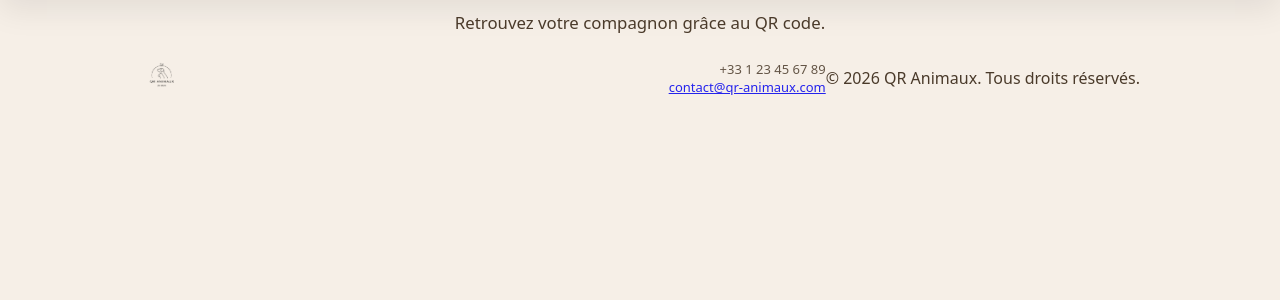
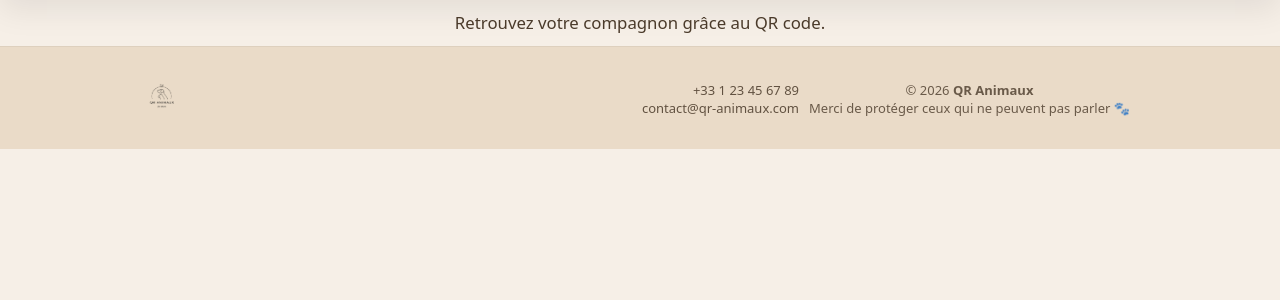
Before and after one commit to hakasimonyan-commits/sosdisparu, a PHP site: page /index.php in a window 1280 px wide. Shown: the part 226-526 px from the top of the page. Run offline with PHP 8.4, Linux system fonts and the light colour scheme.

Commit message:
includes/footer.php

```diff
--- a/includes/footer.php
+++ b/includes/footer.php
@@ -1,24 +1,28 @@
-<footer>
+<footer class="site-footer">
     <div class="footer-container">
 
         <img src="/assets/logo.png" alt="QR Animaux Logo" class="footer-logo">
 
         <div class="footer-contact">
-            <div>+33 1 23 45 67 89</div>
+            <div>
+                <a href="tel:+33123456789">+33 1 23 45 67 89</a>
+            </div>
             <div>
                 <a href="mailto:contact@qr-animaux.com">contact@qr-animaux.com</a>
             </div>
         </div>
 
-        <div class="footer-rights">
-            © 2026 QR Animaux. Tous droits réservés.
-        </div>
+        <p class="footer-thanks">
+            © <?= date('Y') ?> <strong>QR Animaux</strong><br>
+            Merci de protéger ceux qui ne peuvent pas parler 🐾
+        </p>
+
+
 
     </div>
 </footer>
 
-
-<script src="script.js"></script>
+<script src="/script.js"></script>
 </body>
 
 </html>
```
